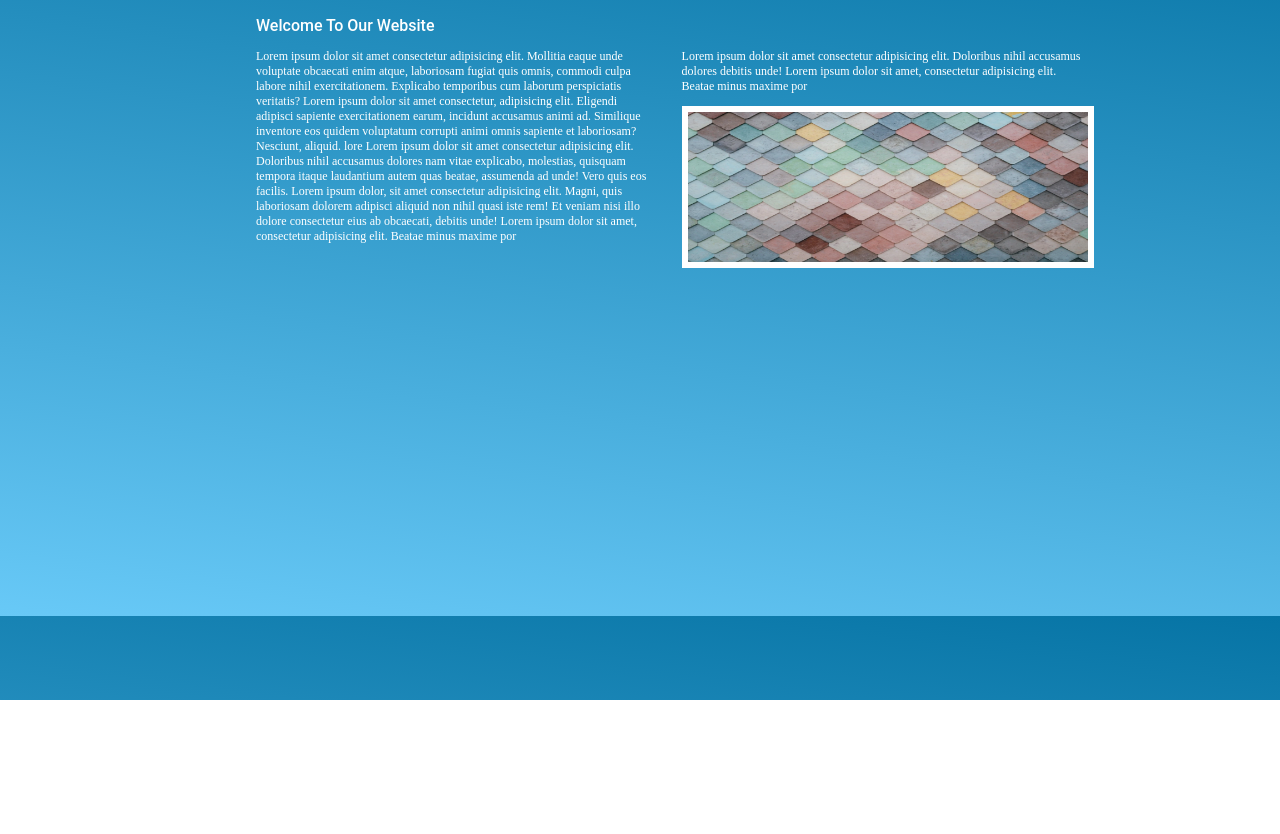
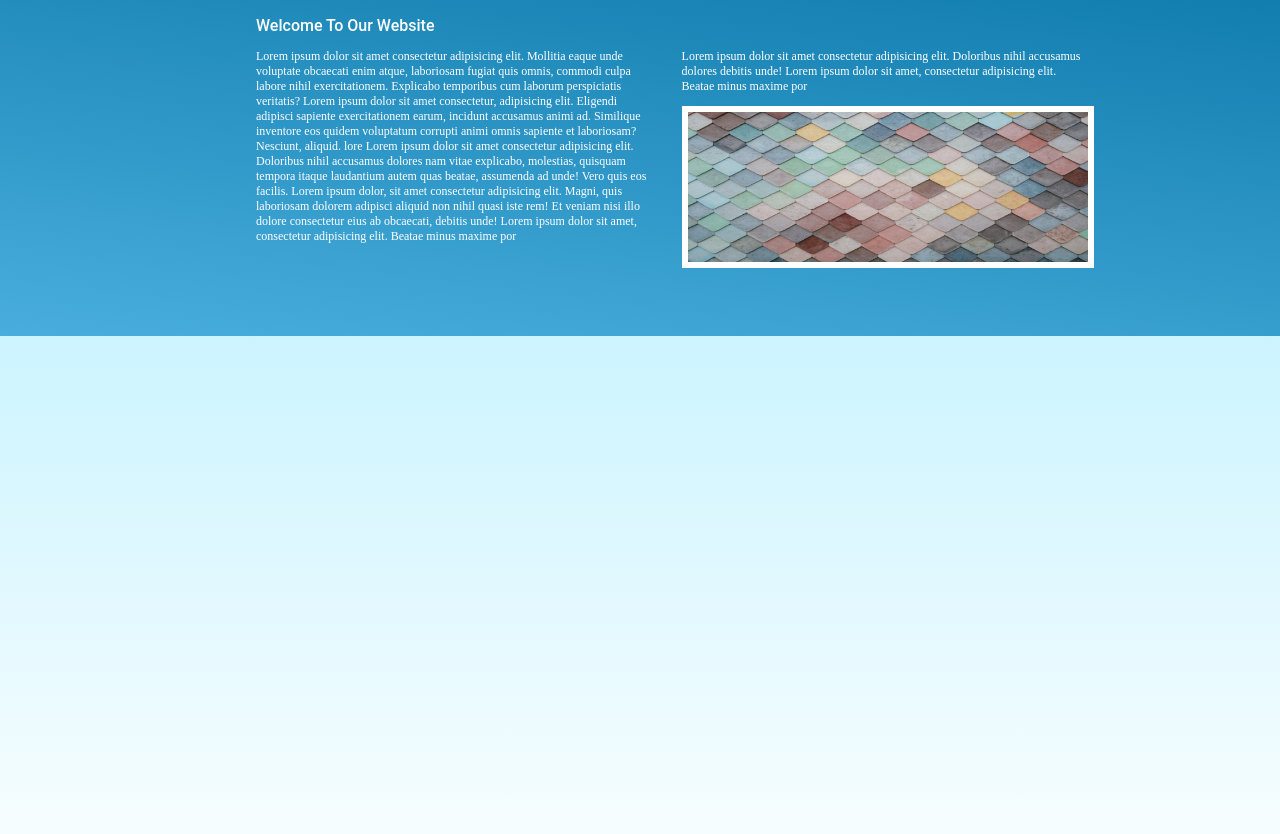
Before and after one commit to newbie73/cls_project, a plain HTML site: page index.html in a window 1280 px wide. Shown: the part 100-934 px from the top of the page. Before the commit the page ends 800 px from the top, so only its background shows below. Drawn offline with Linux system fonts and the light colour scheme; a web font is replaced by a local one.

Commit message:
changing width and height at the .inmain2 and give him linear-gradient background

```diff
--- a/css/style.css
+++ b/css/style.css
@@ -69,3 +69,8 @@ main{
     border-color: white;
     border-width: 6px;
 }
+.inmain_2{
+    width: 100%;
+    height: 100%;
+    background: linear-gradient(180deg, rgba(204,244,255,1) 0%, rgba(255,255,255,1) 100%);
+}
```
